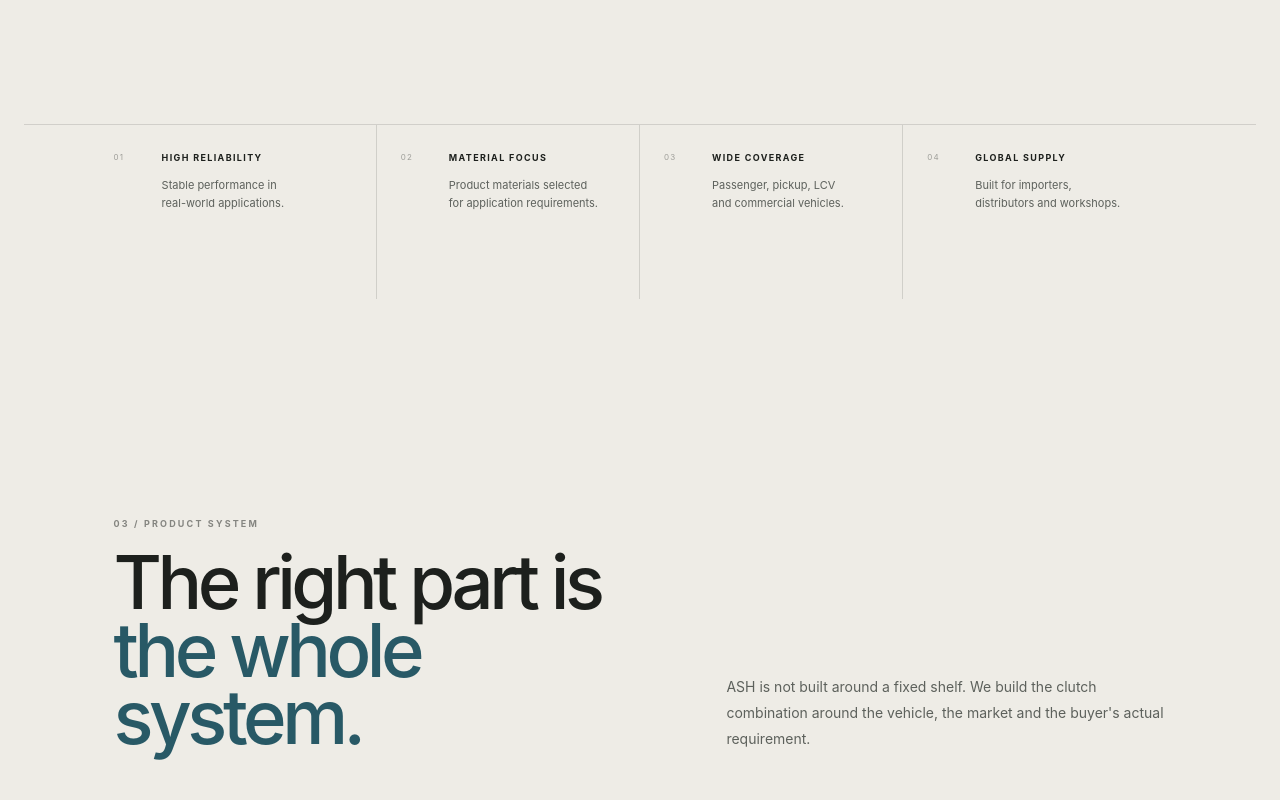
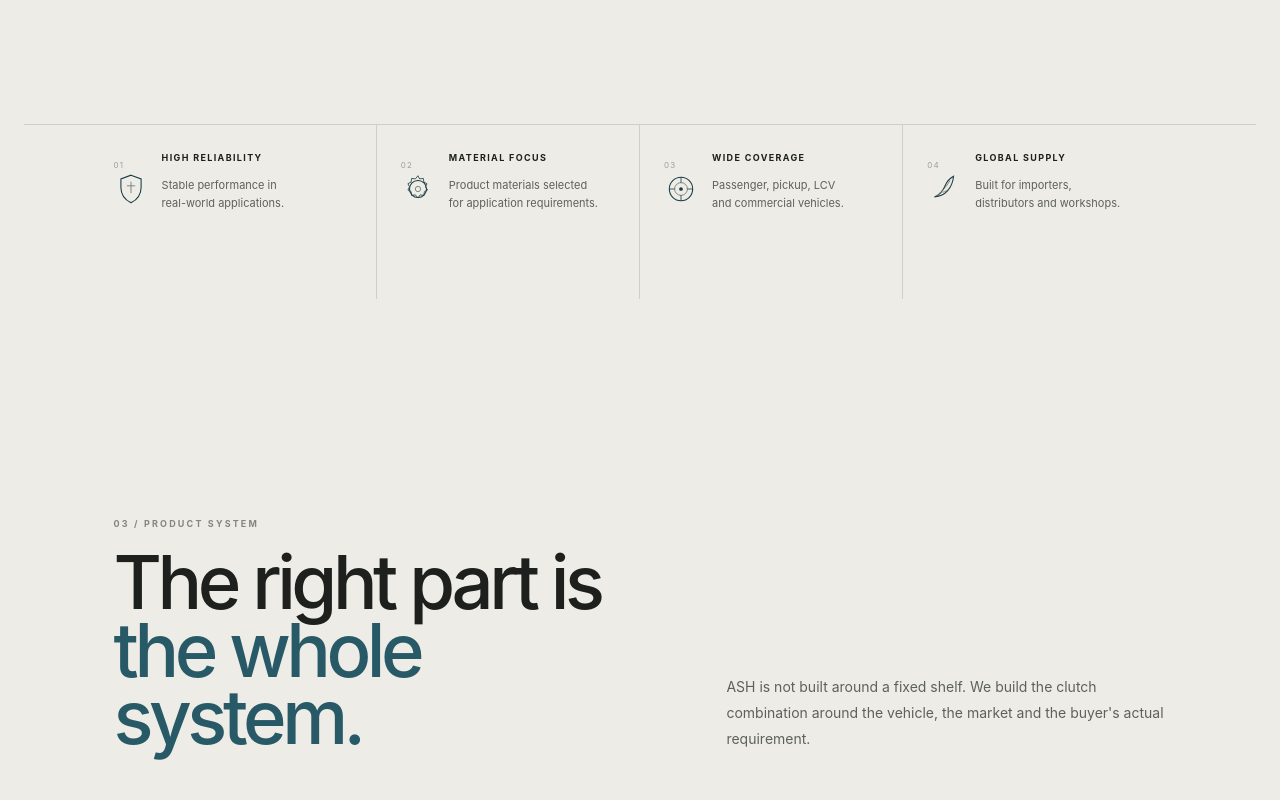
Before and after one commit to starr9430/ash-website, a React (Vite) app: page / in a window 1280 px wide. Shown: the part 3920-4720 px from the top of the page. Built offline with nearby package versions, Linux system fonts and the light colour scheme.

Commit message:
use ASH line icons in feature rail

```diff
--- a/src/sections/FeatureStrip.jsx
+++ b/src/sections/FeatureStrip.jsx
@@ -1,17 +1,19 @@
 const features = [
-  { icon: '01', title: 'HIGH RELIABILITY', text: <>Stable performance in<br />real-world applications.</> },
-  { icon: '02', title: 'MATERIAL FOCUS', text: <>Product materials selected<br />for application requirements.</> },
-  { icon: '03', title: 'WIDE COVERAGE', text: <>Passenger, pickup, LCV<br />and commercial vehicles.</> },
-  { icon: '04', title: 'GLOBAL SUPPLY', text: <>Built for importers,<br />distributors and workshops.</> },
+  { no: '01', icon: '/images/brand/icon-reliability.svg', title: 'HIGH RELIABILITY', text: <>Stable performance in<br />real-world applications.</> },
+  { no: '02', icon: '/images/brand/icon-materials.svg', title: 'MATERIAL FOCUS', text: <>Product materials selected<br />for application requirements.</> },
+  { no: '03', icon: '/images/brand/icon-coverage.svg', title: 'WIDE COVERAGE', text: <>Passenger, pickup, LCV<br />and commercial vehicles.</> },
+  { no: '04', icon: '/images/brand/icon-supply.svg', title: 'GLOBAL SUPPLY', text: <>Built for importers,<br />distributors and workshops.</> },
 ]
 
 function FeatureStrip() {
   return (
     <section className="feature-strip" aria-label="ASH product principles">
       {features.map((item) => (
-        <article className="feature-card" key={item.icon}>
-          <span className="feature-index">{item.icon}</span>
-          <span className="feature-rule" />
+        <article className="feature-card" key={item.no}>
+          <div className="feature-meta">
+            <span className="feature-index">{item.no}</span>
+            <span className="feature-icon"><img src={item.icon} alt="" /></span>
+          </div>
           <div>
             <h3>{item.title}</h3>
             <p>{item.text}</p>
```
